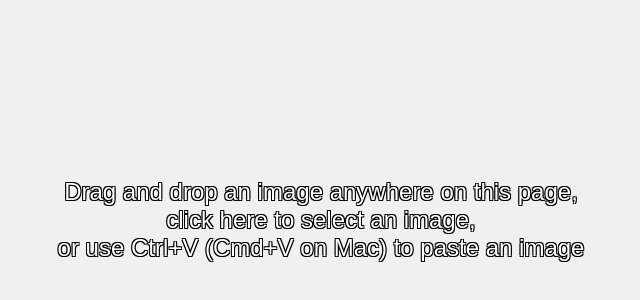
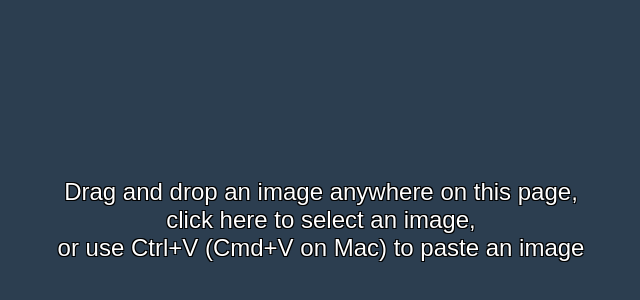
Before and after one commit to framp/tiles, a plain HTML site: page index.html in a window 1280 px wide. Shown: the part 180-480 px from the top of the page, without its empty margins (319-959 px from the left). Drawn offline with Linux system fonts and the light colour scheme.

Commit message:
Update index.html

```diff
--- a/index.html
+++ b/index.html
@@ -3,7 +3,7 @@
 <head>
     <meta charset="UTF-8">
     <meta name="viewport" content="width=device-width, initial-scale=1.0">
-    <title>Image Tiling Page</title>
+    <title>Tiles</title>
     <style>
         body {
             font-family: Arial, sans-serif;
@@ -14,7 +14,7 @@
             flex-direction: column;
             align-items: center;
             justify-content: center;
-            background-color: #f0f0f0;
+            background-color: #2c3e50;
             transition: background-image 0.3s;
         }
         #message {
```
